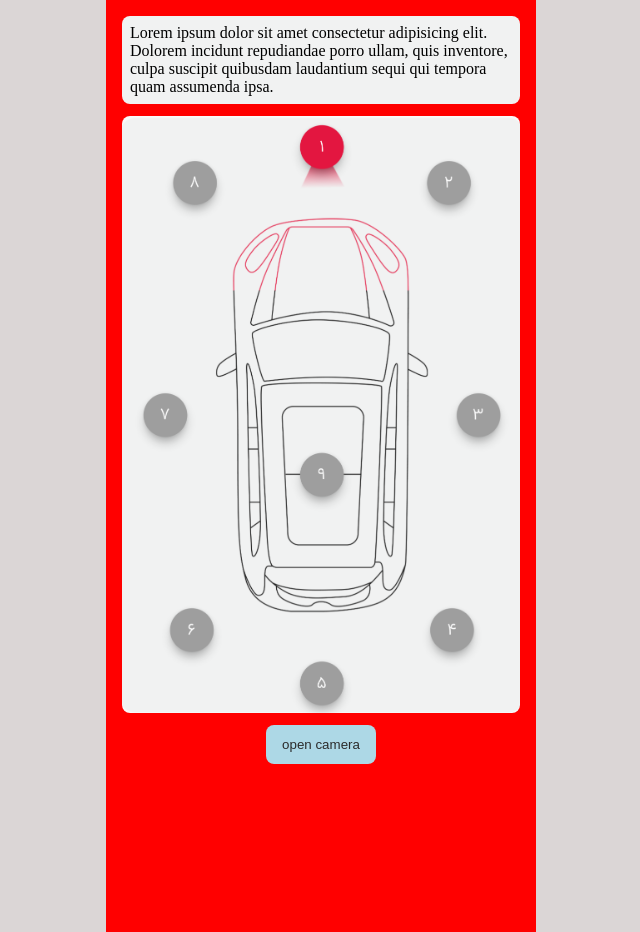
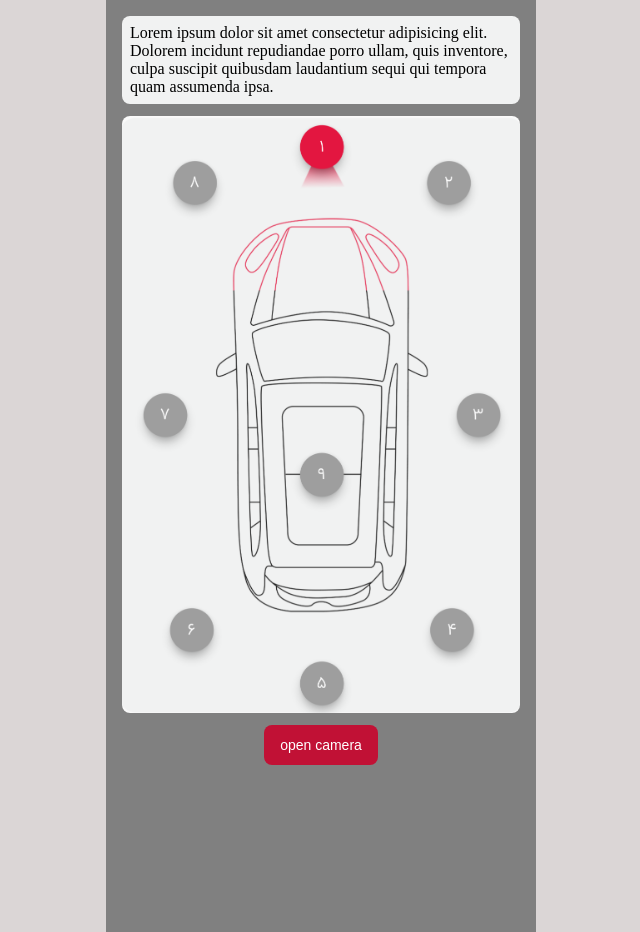
Before and after one commit to mfghir/task-pwa, a React (Vite) app: page / in a window 1280 px wide. Shown: the whole page, without its empty margins (319-959 px from the left). Built offline with nearby package versions, Linux system fonts and the light colour scheme.

Commit message:
add style

```diff
--- a/src/App.jsx
+++ b/src/App.jsx
@@ -14,7 +14,7 @@ function App() {
   const getVideo = () => {
     navigator.mediaDevices
       .getUserMedia({
-        video: { width: 430, height: 600 },
+        video: { width: 430, height: 930 },
       })
       .then((stream) => {
         let video = videoRef.current;
@@ -26,8 +26,8 @@ function App() {
 
   const takePhoto = () => {
     const width = 414;
-    const height = width / (16 / 9);
-    // const height = window.innerHeight;
+    // const height = width / (16 / 9);
+    const height = window.innerHeight;
 
     let video = videoRef.current;
     let photo = photoRef.current;
--- a/src/index.css
+++ b/src/index.css
@@ -25,7 +25,7 @@
   position: relative;
 
   overflow: hidden;
-  background: red;
+  background: gray;
   padding: 16px;
 }
 
@@ -56,11 +56,11 @@
 .btn {
   border: none;
   outline: none;
-  background: lightblue;
+  background: #C11135;
 
-  color: #2b2b2b;
+  color: #fff;
   text-align: center;
-  margin: 0 auto;
+  font-size: 14px;
 
   padding: 12px 16px;
   border-radius: 8px;
```
